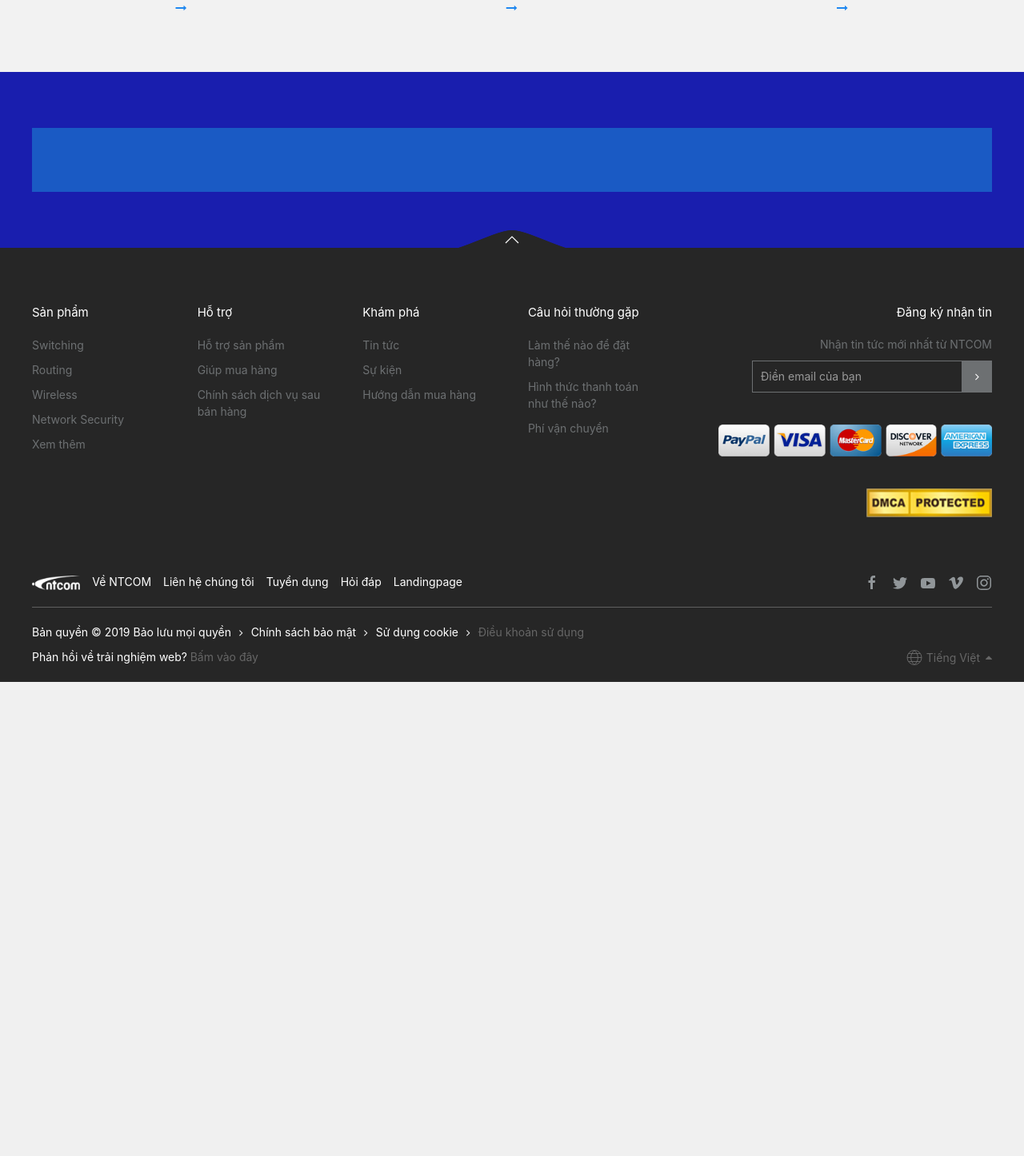
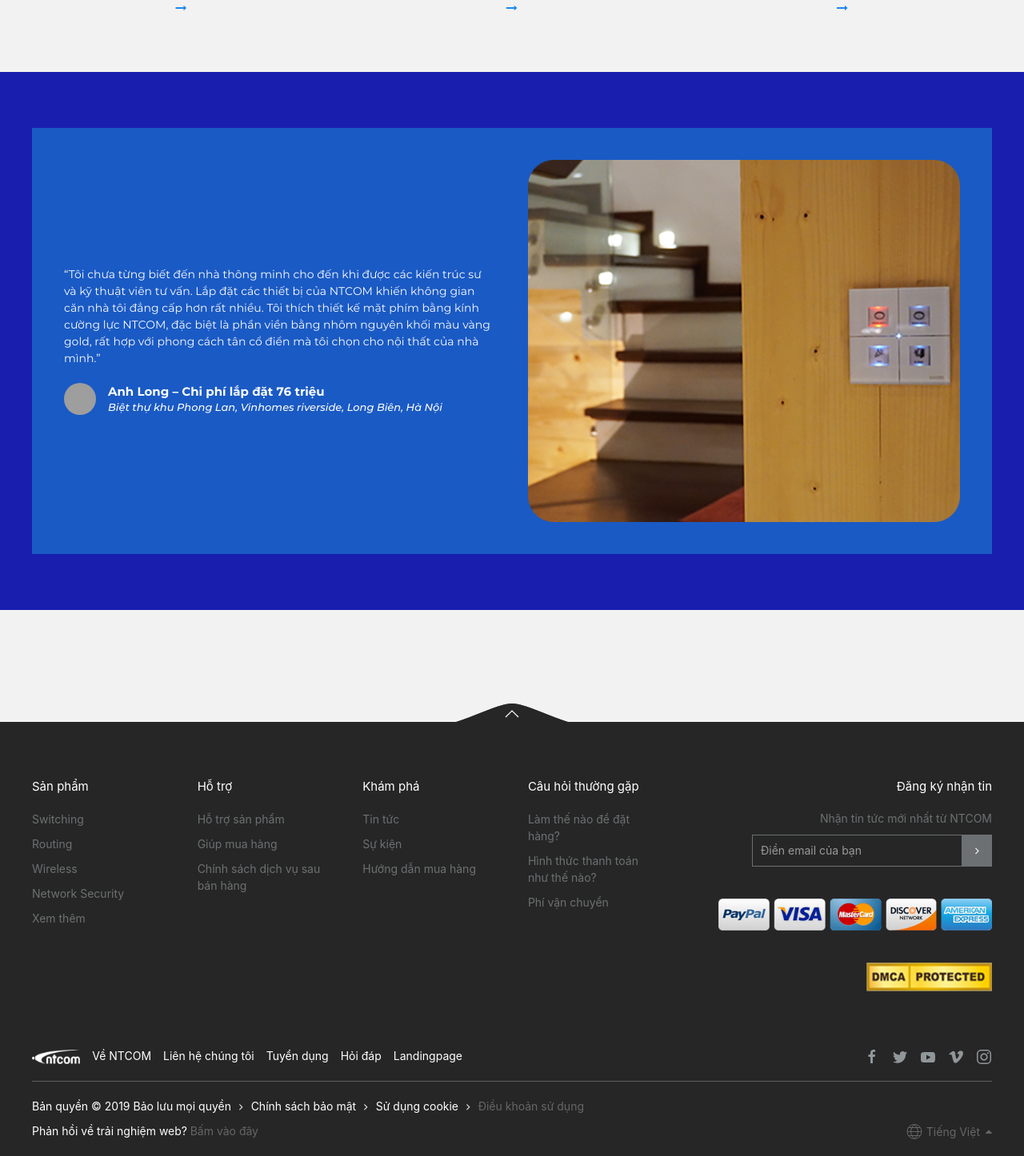
Before and after one commit to lemanhhai1310/ntcom, a PHP site: page /landingpage.php in a window 1280 px wide. Shown: the part 3885-5331 px from the top of the page at 80% size. Before the commit the page ends 4738 px from the top, so only its background shows below. Run offline with PHP 8.4, Linux system fonts and the light colour scheme; some libraries are stand-ins or nearby versions; grey boxes are pictures that could not be loaded.

Commit message:
update landingpage phần đánh giá khách hàng

```diff
--- a/css/landingpage.css
+++ b/css/landingpage.css
@@ -1,2 +1,2 @@
-.box1_ld{padding-left:70px}.box1_ld h2{font-family:'Montserrat-Bold';color:#FFFFFF}.box1_ld p{font-family:'Montserrat-Medium';color:#FFFFFF}.btn3{border-radius:6px;font-family:'SVN-Gilroy Bold';background-image:-webkit-gradient(linear, left top, right top, from(#39c006), to(#03c2a1));background-image:-webkit-linear-gradient(left, #39c006, #03c2a1);background-image:-o-linear-gradient(left, #39c006, #03c2a1);background-image:linear-gradient(to right, #39c006, #03c2a1)}.box2_ld h2{font-family:'Montserrat-Bold';font-size:26px}.box2_ld h2 div{font-size:20px}.box2_ld p{font-family:'Montserrat-Medium'}.list1_ld li{font-family:'Montserrat-Medium';color:#080808;padding-left:30px;position:relative}.list1_ld li .uk-icon{position:absolute;top:0;left:0;color:#44c17a}.block1{background-color:#1821ac}.block2{background-color:#1720ab}.box3_ld h2{font-family:'Montserrat-SemiBold';color:#FFFFFF}.box3_ld p{font-family:'Montserrat-Medium';color:#FFFFFF}.box11 p{font-family:'Montserrat-Medium'}.b_img{-webkit-transform:scale(0.7);-ms-transform:scale(0.7);transform:scale(0.7)}.block3{background-color:#191eae}.card9{background-color:#1a5ac4;padding:40px}
+.box1_ld{padding-left:70px}.box1_ld h2{font-family:'Montserrat-Bold';color:#FFFFFF}.box1_ld p{font-family:'Montserrat-Medium';color:#FFFFFF}.btn3{border-radius:6px;font-family:'SVN-Gilroy Bold';background-image:-webkit-gradient(linear, left top, right top, from(#39c006), to(#03c2a1));background-image:-webkit-linear-gradient(left, #39c006, #03c2a1);background-image:-o-linear-gradient(left, #39c006, #03c2a1);background-image:linear-gradient(to right, #39c006, #03c2a1)}.box2_ld h2{font-family:'Montserrat-Bold';font-size:26px}.box2_ld h2 div{font-size:20px}.box2_ld p{font-family:'Montserrat-Medium'}.list1_ld li{font-family:'Montserrat-Medium';color:#080808;padding-left:30px;position:relative}.list1_ld li .uk-icon{position:absolute;top:0;left:0;color:#44c17a}.block1{background-color:#1821ac}.block2{background-color:#1720ab}.box3_ld h2{font-family:'Montserrat-SemiBold';color:#FFFFFF}.box3_ld p{font-family:'Montserrat-Medium';color:#FFFFFF}.box11 p{font-family:'Montserrat-Medium'}.b_img{-webkit-transform:scale(0.7);-ms-transform:scale(0.7);transform:scale(0.7)}.block3{background-color:#191eae}.card9{background-color:#1a5ac4;padding:40px;color:#FFFFFF}.title_kh_rate{color:#FFFFFF;margin:0;font-family:'Montserrat-Bold';font-size:15px}.desc_kh_rate{margin:0;font-family:'Montserrat-MediumItalic';font-size:13px}.desc_kh_rate_txt{font-family:'Montserrat-Regular'}
 /*# sourceMappingURL=landingpage.css.map */
--- a/landingpage.php
+++ b/landingpage.php
@@ -164,8 +164,30 @@
 <div class="uk-section block3">
     <div class="uk-container">
         <div class="card9">
-
+            <div class="uk-child-width-1-2@m uk-flex-middle" uk-grid>
+                <div>
+                    <p class="desc_kh_rate_txt">“Tôi chưa từng biết đến nhà thông minh cho đến khi được các kiến trúc sư và kỹ thuật viên tư vấn. Lắp đặt các thiết bị của NTCOM khiến không gian căn nhà tôi đẳng cấp hơn rất nhiều. Tôi thích thiết kế mặt phím bằng kính cường lực NTCOM, đặc biệt là phần viền bằng nhôm nguyên khối màu vàng gold, rất hợp với phong cách tân cổ điển mà tôi chọn cho nội thất của nhà mình.”</p>
+                    <div class="uk-grid-small" uk-grid>
+                        <div class="uk-width-auto">
+                            <div class="uk-cover-container uk-border-circle">
+                                <img src="https://scontent.fhan5-5.fna.fbcdn.net/v/t1.0-9/58443258_120089352508899_8074488218117996544_o.jpg?_nc_cat=108&_nc_oc=AQl3f_XZrQDsP39EFeGaZcubbjed_634FZVhk4x7og65oVAoe4uY4tM9Zw4mBA67nus&_nc_ht=scontent.fhan5-5.fna&oh=6196525023fd9eb29f5f7296a3265d70&oe=5D2D85A5" alt="" uk-cover>
+                                <canvas width="40" height="40"></canvas>
+                            </div>
+                        </div>
+                        <div class="uk-width-expand">
+                            <h5 class="title_kh_rate">Anh Long – Chi phí lắp đặt 76 triệu</h5>
+                            <p class="desc_kh_rate">Biệt thự khu Phong Lan, Vinhomes riverside, Long Biên, Hà Nội</p>
+                        </div>
+                    </div>
+                </div>
+                <div>
+                    <img src="imgs/landingpage/img_rate_kh.png" alt="">
+                </div>
+            </div>
         </div>
     </div>
 </div>
+<div class="uk-section">
+
+</div>
 <?php include('footer.php'); ?>
--- a/scss/_fonts.scss
+++ b/scss/_fonts.scss
@@ -36,3 +36,9 @@
   font-weight:normal;
   font-style:normal;
 }
+@font-face{
+  font-family:'Montserrat-MediumItalic';
+  src:url('../fonts/Montserrat/Montserrat-MediumItalic.otf') format('truetype');
+  font-weight:normal;
+  font-style:normal;
+}
--- a/scss/landingpage.scss
+++ b/scss/landingpage.scss
@@ -70,4 +70,19 @@
 .card9{
   background-color: #1a5ac4;
   padding: 40px;
+  color: #FFFFFF;
 }
+.title_kh_rate{
+  color: #FFFFFF;
+  margin: 0;
+  font-family:'Montserrat-Bold';
+  font-size: 15px;
+}
+.desc_kh_rate{
+  margin: 0;
+  font-family:'Montserrat-MediumItalic';
+  font-size: 13px;
+}
+.desc_kh_rate_txt{
+  font-family:'Montserrat-Regular';
+}
```
Also changed, not shown: css/layout.css, fonts/Montserrat/Montserrat-MediumItalic.otf (added), imgs/landingpage/img_rate_kh.png (added), 2 other files.
